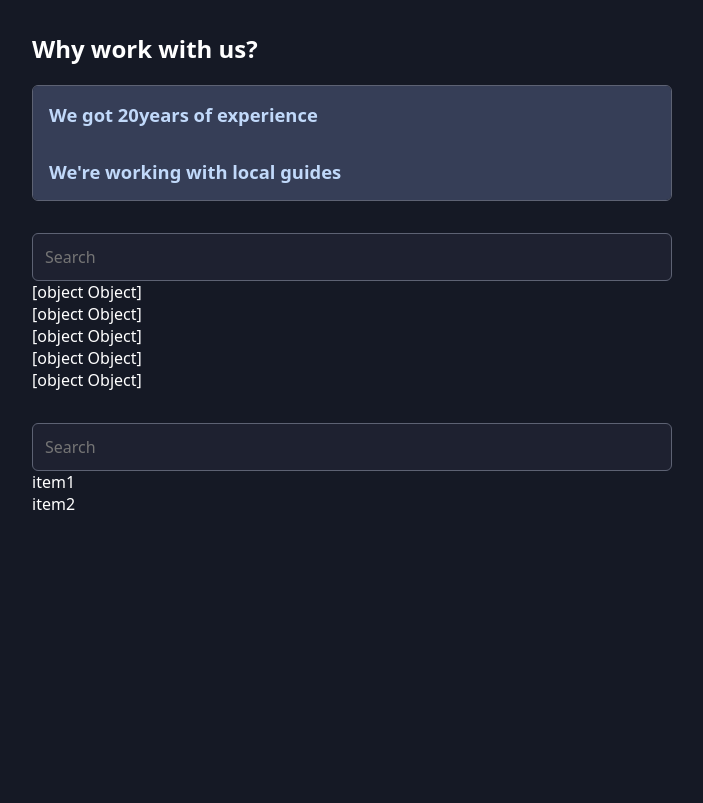
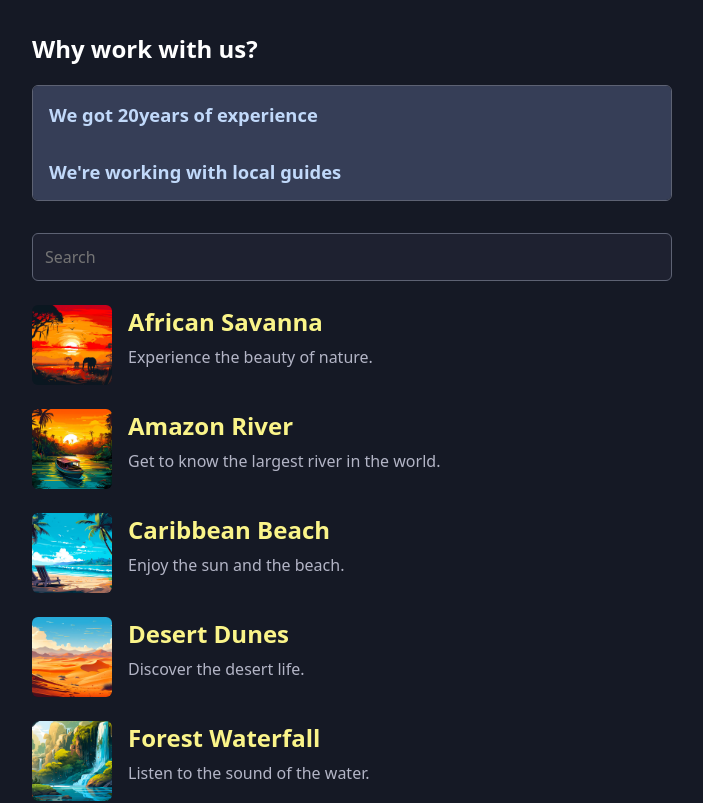
Before and after one commit to jonahunuafe/react-accordian, a React (Vite) app: page / in a window 1280 px wide. Shown: the top 803 px of the page, without its empty margins (288-991 px from the left). Built offline with nearby package versions, Linux system fonts and the light colour scheme.

Commit message:
implementing a search functionality with help of render props

```diff
--- a/src/App.jsx
+++ b/src/App.jsx
@@ -6,6 +6,7 @@
 import caribbeanImg from './assets/caribbean-beach.jpg';
 import desertImg from './assets/desert-dunes.jpg';
 import forestImg from './assets/forest-waterfall.jpg';
+import Place from "./Place.jsx";
 
 const PLACES = [
   {
@@ -77,8 +78,12 @@
         </Accordion>
       </section>
       <section>
-        <SearchableList items={PLACES} />
-        <SearchableList items={['item1', 'item2']}/>
+        <SearchableList items={PLACES}>
+          {(item) => <Place item={item} />}
+        </SearchableList>
+        <SearchableList items={['item1', 'item2']}>
+          {(item) => item}
+        </SearchableList>
       </section>
     </main>
   );
--- /dev/null
+++ b/src/Place.jsx
@@ -0,0 +1,11 @@
+export default function Place({ item }) {
+    return (
+      <article className="place">
+        <img src={item.image} alt={item.title} />
+        <div>
+          <h2>{item.title}</h2>
+          <p>{item.description}</p>
+        </div>
+      </article>
+    );
+}
--- a/src/components/SearchableList/SearchableList.jsx
+++ b/src/components/SearchableList/SearchableList.jsx
@@ -1,6 +1,6 @@
 import { useState } from "react";
 
-export default function SearchableList({ items }) {
+export default function SearchableList({ items, children }) {
     const [searchItem, setSearchItem] = useState("");
 
     const searchResults = items.filter((item) =>
@@ -16,7 +16,9 @@
             <input type="search" placeholder="Search" onChange={handleChange} />
             <ul>
                 {searchResults.map((item, index) => (
-                    <li key={index}>{item.toString()}</li>
+                    <li key={index}>
+                        {children(item)}
+                    </li>
                 ))}
             </ul>
         </div>
```
